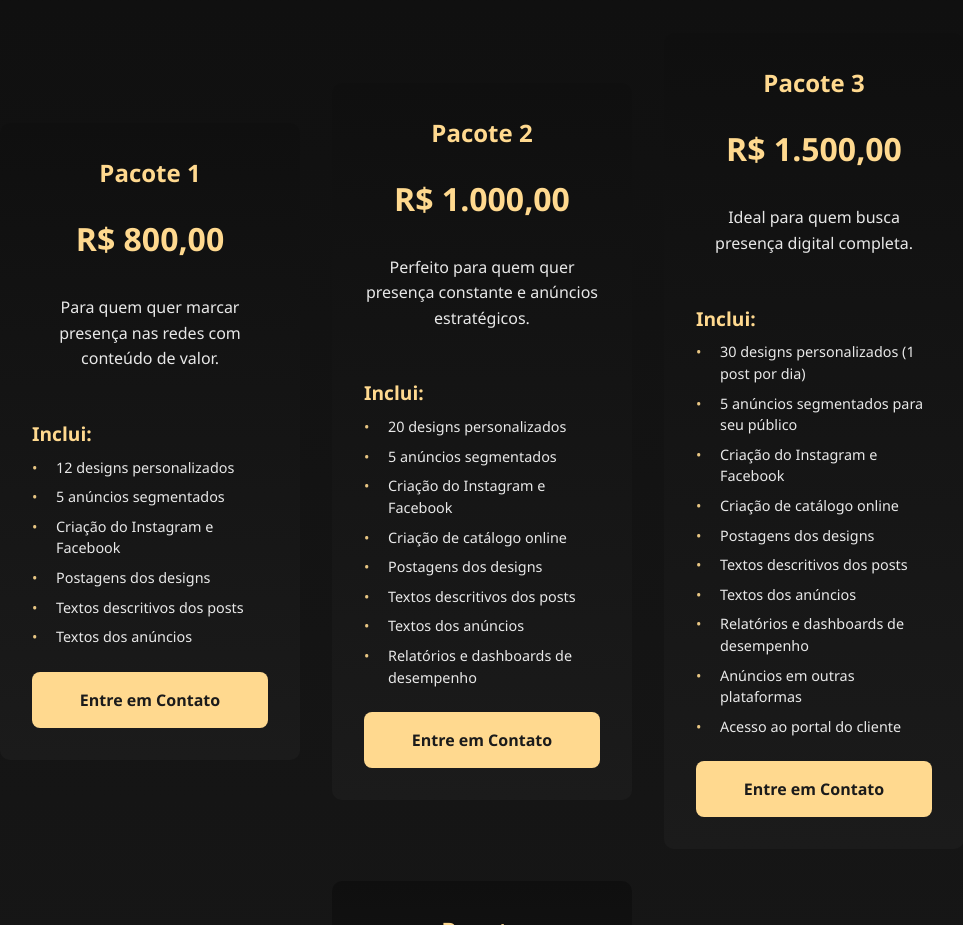
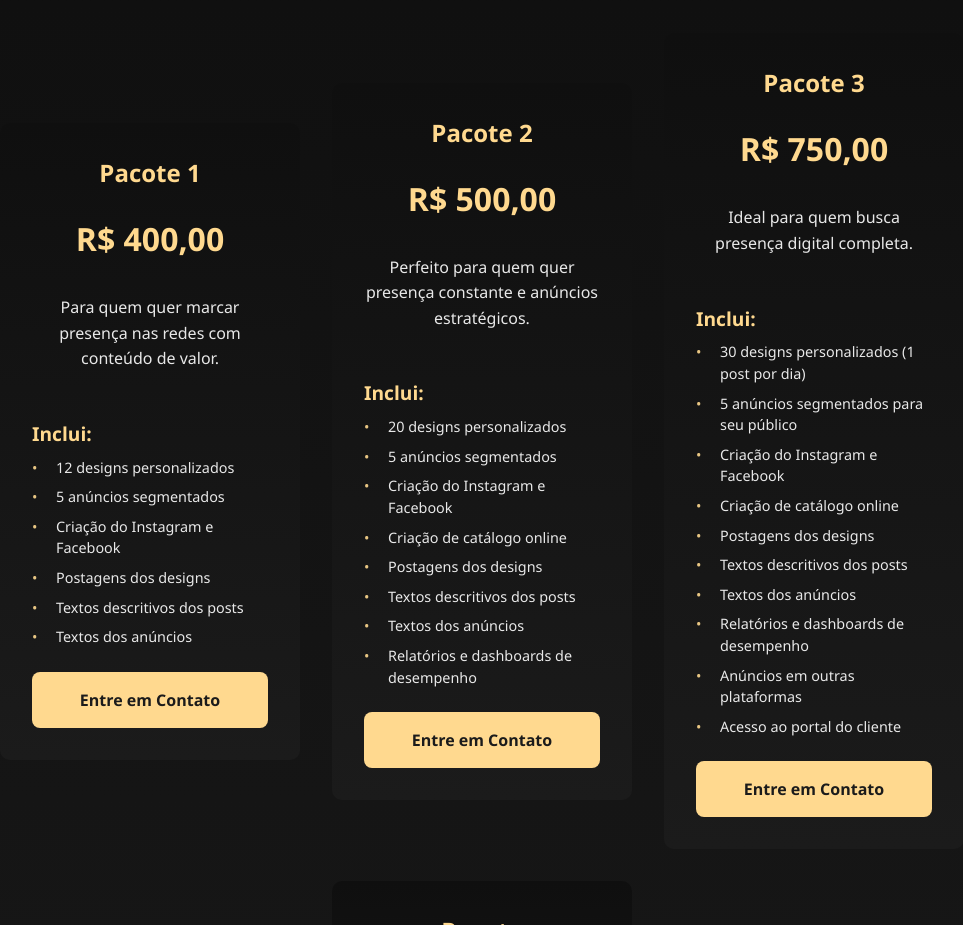
Before and after one commit to CaioNT/portfolio, a plain HTML site: page index.html in a window 1280 px wide. Shown: the part 3200-4125 px from the top of the page, without its empty margins (158-1121 px from the left). Drawn offline with nearby package versions, Linux system fonts and the light colour scheme.

Commit message:
prices changed

```diff
--- a/index.html
+++ b/index.html
@@ -113,7 +113,7 @@
                     <div class="orcamento-tipos">
                         <div class="tipo-projeto">
                             <h4>Pacote 1</h4>
-                            <div class="preco">R$ 800,00</div>
+                            <div class="preco">R$ 400,00</div>
                             <p class="descricao">Para quem quer marcar presença nas redes com conteúdo de valor.</p>
                             <div class="inclui">
                                 <h5>Inclui:</h5>
@@ -130,7 +130,7 @@
                         </div>
                         <div class="tipo-projeto">
                             <h4>Pacote 2</h4>
-                            <div class="preco">R$ 1.000,00</div>
+                            <div class="preco">R$ 500,00</div>
                             <p class="descricao">Perfeito para quem quer presença constante e anúncios estratégicos.</p>
                             <div class="inclui">
                                 <h5>Inclui:</h5>
@@ -149,7 +149,7 @@
                         </div>
                         <div class="tipo-projeto">
                             <h4>Pacote 3</h4>
-                            <div class="preco">R$ 1.500,00</div>
+                            <div class="preco">R$ 750,00</div>
                             <p class="descricao">Ideal para quem busca presença digital completa.</p>
                             <div class="inclui">
                                 <h5>Inclui:</h5>
```
